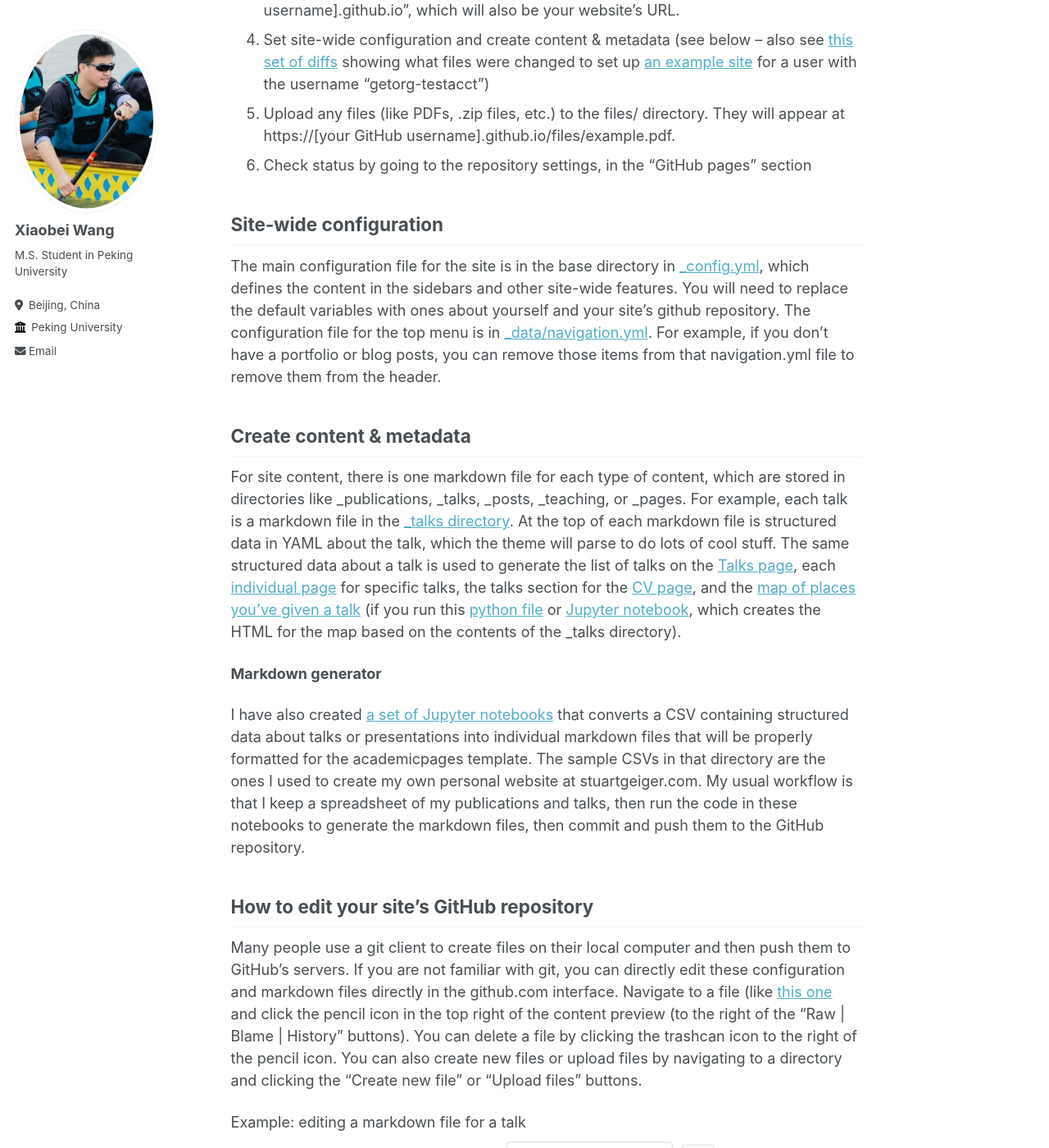
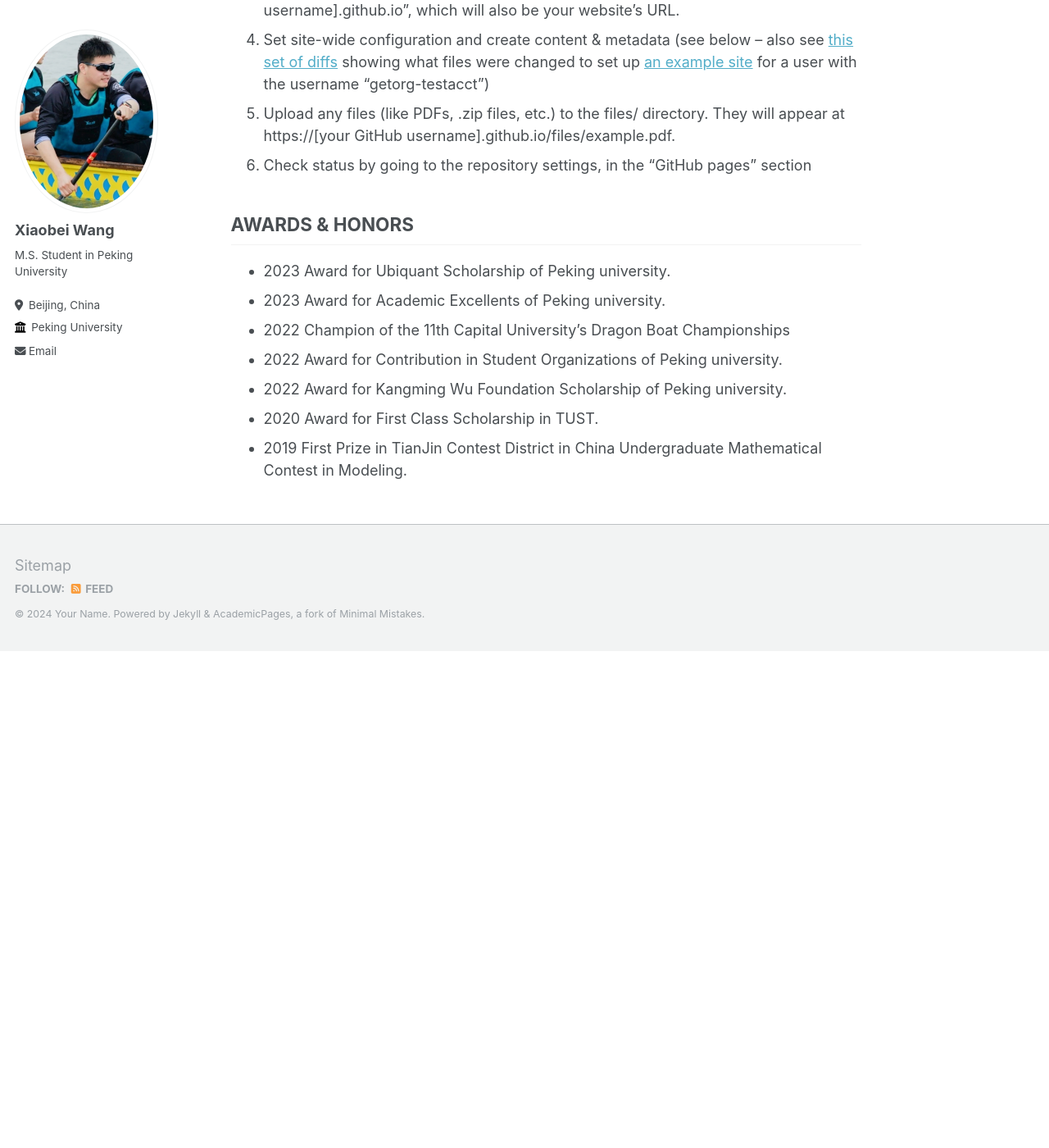
Before and after one commit to wangxiaobei822/wangxiaobei822.github.io, a Jekyll site: the page built from _pages/about.md, in a window 1280 px wide and 1400 px high, scrolled down 1558 px. Shown: the whole window at 82% size. Built offline with Jekyll 4.4.1, drawn with Linux system fonts in a browser that asks for light colours; after the commit the page ends 2352 px from its top, so only the background shows below that; some of the changed text lies outside the part shown.

Commit message:
Update about.md

```diff
--- a/_pages/about.md
+++ b/_pages/about.md
@@ -42,26 +42,13 @@ Getting started
 1. Upload any files (like PDFs, .zip files, etc.) to the files/ directory. They will appear at https://[your GitHub username].github.io/files/example.pdf.
 1. Check status by going to the repository settings, in the "GitHub pages" section
 
-Site-wide configuration
+AWARDS & HONORS
 ------
-The main configuration file for the site is in the base directory in [_config.yml](https://github.com/academicpages/academicpages.github.io/blob/master/_config.yml), which defines the content in the sidebars and other site-wide features. You will need to replace the default variables with ones about yourself and your site's github repository. The configuration file for the top menu is in [_data/navigation.yml](https://github.com/academicpages/academicpages.github.io/blob/master/_data/navigation.yml). For example, if you don't have a portfolio or blog posts, you can remove those items from that navigation.yml file to remove them from the header.
 
-Create content & metadata
-------
-For site content, there is one markdown file for each type of content, which are stored in directories like _publications, _talks, _posts, _teaching, or _pages. For example, each talk is a markdown file in the [_talks directory](https://github.com/academicpages/academicpages.github.io/tree/master/_talks). At the top of each markdown file is structured data in YAML about the talk, which the theme will parse to do lots of cool stuff. The same structured data about a talk is used to generate the list of talks on the [Talks page](https://academicpages.github.io/talks), each [individual page](https://academicpages.github.io/talks/2012-03-01-talk-1) for specific talks, the talks section for the [CV page](https://academicpages.github.io/cv), and the [map of places you've given a talk](https://academicpages.github.io/talkmap.html) (if you run this [python file](https://github.com/academicpages/academicpages.github.io/blob/master/talkmap.py) or [Jupyter notebook](https://github.com/academicpages/academicpages.github.io/blob/master/talkmap.ipynb), which creates the HTML for the map based on the contents of the _talks directory).
-
-**Markdown generator**
-
-I have also created [a set of Jupyter notebooks](https://github.com/academicpages/academicpages.github.io/tree/master/markdown_generator
-) that converts a CSV containing structured data about talks or presentations into individual markdown files that will be properly formatted for the academicpages template. The sample CSVs in that directory are the ones I used to create my own personal website at stuartgeiger.com. My usual workflow is that I keep a spreadsheet of my publications and talks, then run the code in these notebooks to generate the markdown files, then commit and push them to the GitHub repository.
-
-How to edit your site's GitHub repository
-------
-Many people use a git client to create files on their local computer and then push them to GitHub's servers. If you are not familiar with git, you can directly edit these configuration and markdown files directly in the github.com interface. Navigate to a file (like [this one](https://github.com/academicpages/academicpages.github.io/blob/master/_talks/2012-03-01-talk-1.md) and click the pencil icon in the top right of the content preview (to the right of the "Raw | Blame | History" buttons). You can delete a file by clicking the trashcan icon to the right of the pencil icon. You can also create new files or upload files by navigating to a directory and clicking the "Create new file" or "Upload files" buttons.
-
-Example: editing a markdown file for a talk
-![Editing a markdown file for a talk](/images/editing-talk.png)
-
-For more info
-------
-More info about configuring academicpages can be found in [the guide](https://academicpages.github.io/markdown/). The [guides for the Minimal Mistakes theme](https://mmistakes.github.io/minimal-mistakes/docs/configuration/) (which this theme was forked from) might also be helpful.
+- 2023	Award for Ubiquant Scholarship of Peking university.
+- 2023	Award for Academic Excellents of Peking university.
+- 2022  Champion of the 11th Capital University's Dragon Boat Championships
+- 2022	Award for Contribution in Student Organizations of Peking university.
+- 2022	Award for Kangming Wu Foundation Scholarship of Peking university.
+- 2020  Award for First Class Scholarship in TUST.
+- 2019	First Prize in TianJin Contest District in China Undergraduate Mathematical Contest in Modeling.
```
Also changed, not shown: other parts of _pages/about.md (+1 -1 lines).
